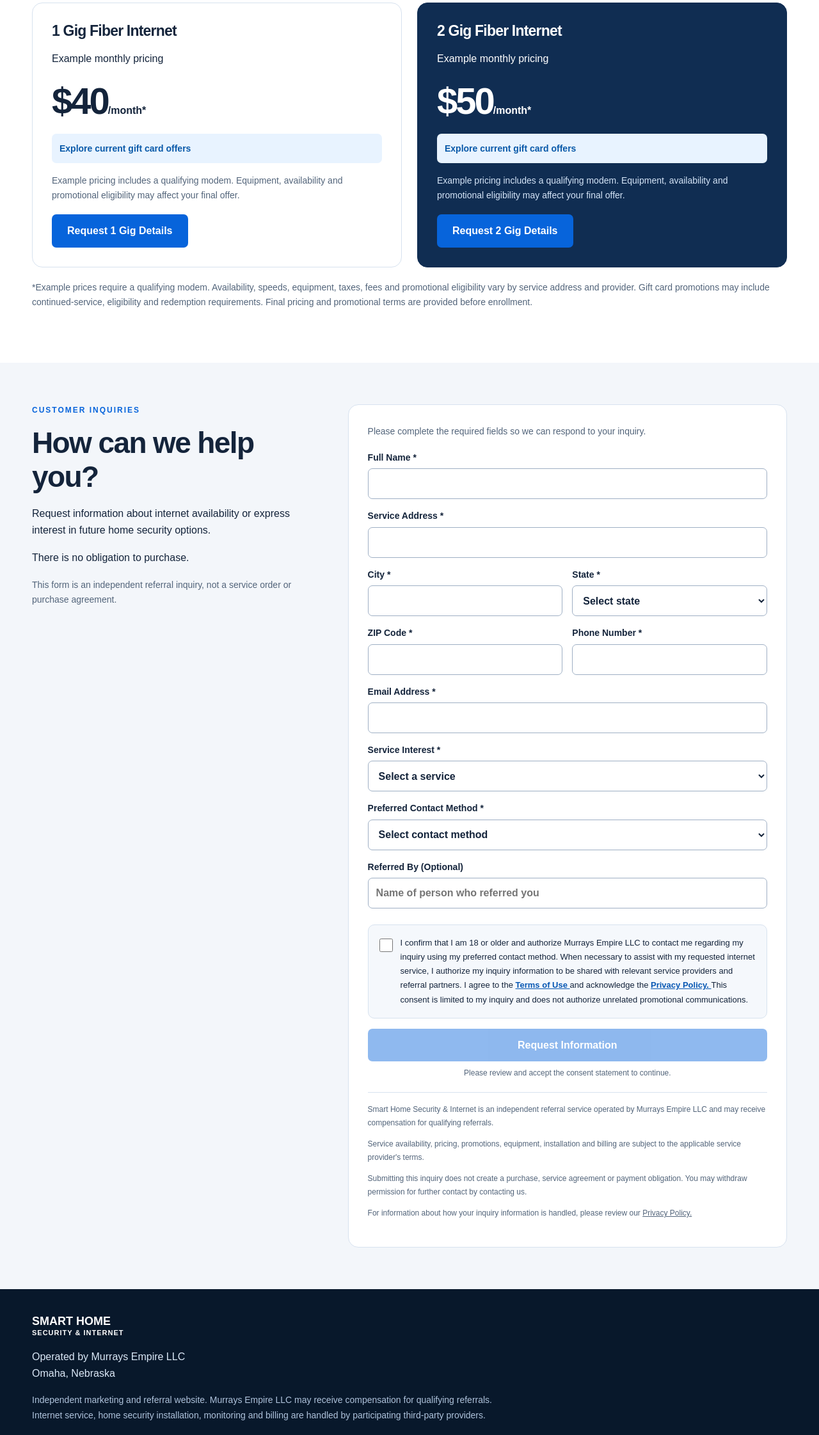
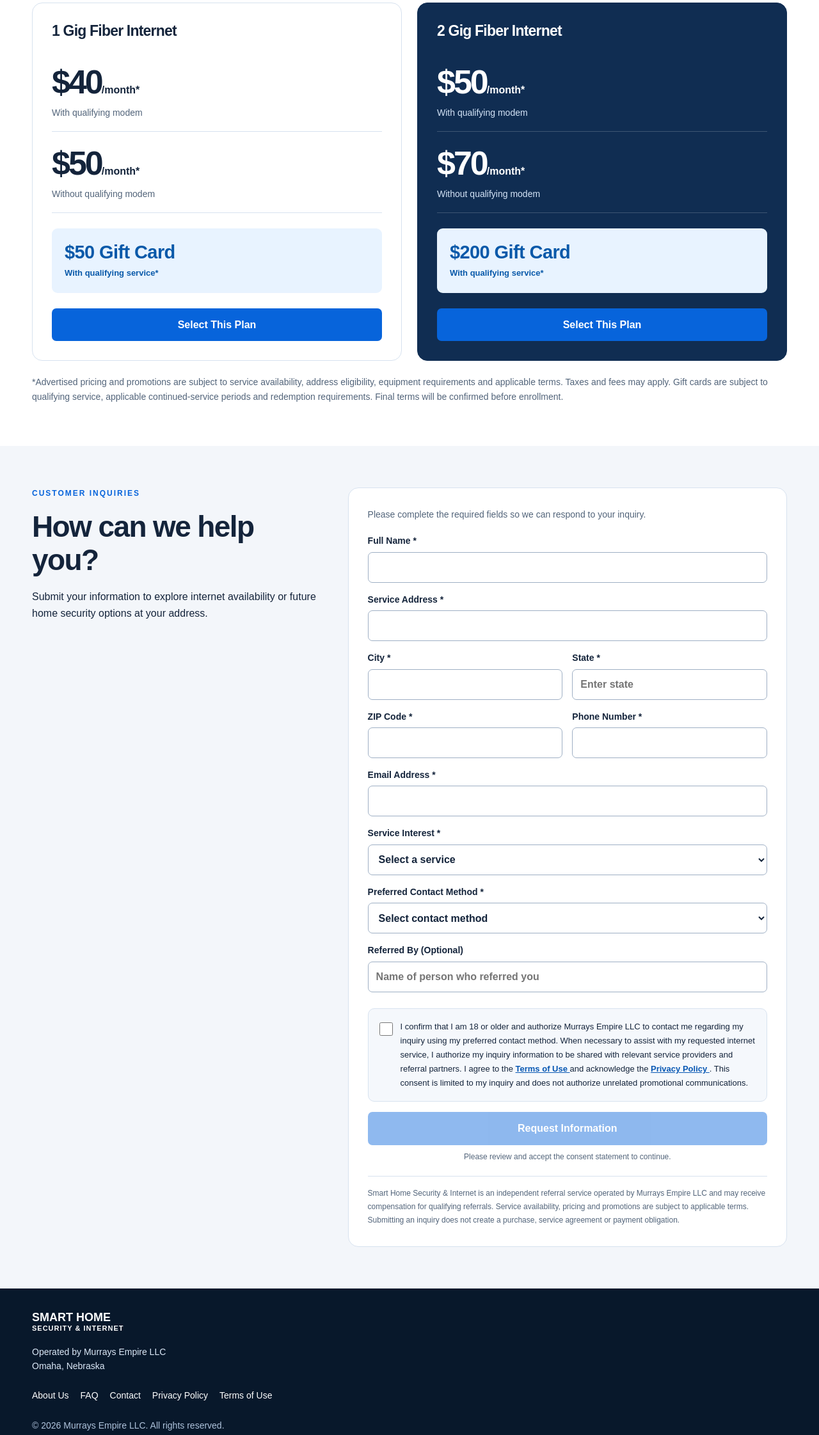
Before and after one commit to crapsedge/-smarthomesecurityomaha, a plain HTML site: page index.html in a window 1280 px wide. Shown: the part 1582-3825 px from the top of the page at 64% size. Drawn offline with Linux system fonts and the light colour scheme.

Commit message:
Update index.html

```diff
--- a/index.html
+++ b/index.html
@@ -332,7 +332,7 @@ header {
     color: #344b64;
 }
 
-/* CONTENT */
+/* MAIN CONTENT */
 
 .section {
     padding: 65px 0;
@@ -387,6 +387,13 @@ header {
     margin-bottom: 22px;
 }
 
+/* INTERNET PLAN CARDS */
+
+.plan-card {
+    display: flex;
+    flex-direction: column;
+}
+
 .featured {
     background: #102d52;
     border-color: #102d52;
@@ -397,27 +404,67 @@ header {
     color: #d5e5f8;
 }
 
+.price-row {
+    padding: 18px 0;
+    border-bottom: 1px solid var(--border);
+}
+
+.featured .price-row {
+    border-color: #ffffff30;
+}
+
 .price {
-    font-size: 58px;
+    font-size: 52px;
     line-height: 1.2;
     letter-spacing: -3px;
     font-weight: 800;
-    margin: 10px 0;
 }
 
 .price small {
     font-size: 16px;
     letter-spacing: 0;
+    font-weight: 600;
+}
+
+.price-description {
+    font-size: 14px;
+    color: var(--muted);
+    margin-top: 5px;
+}
+
+.featured .price-description {
+    color: #d5e5f8;
 }
 
 .reward {
     background: #e8f3ff;
     color: #0959a9;
-    font-size: 14px;
-    font-weight: 700;
-    padding: 12px;
-    border-radius: 7px;
-    margin: 16px 0;
+    padding: 20px;
+    border-radius: 9px;
+    margin: 24px 0;
+}
+
+.reward-amount {
+    font-size: 29px;
+    font-weight: 800;
+    letter-spacing: -0.6px;
+    line-height: 1.2;
+}
+
+.reward-description {
+    font-size: 13px;
+    font-weight: 600;
+    margin-top: 5px;
+}
+
+.plan-card .button {
+    width: 100%;
+    margin-top: auto;
+}
+
+.plan-disclaimer {
+    margin-top: 22px;
+    margin-bottom: 0;
 }
 
 /* CUSTOMER FORM */
@@ -521,6 +568,10 @@ summary:focus-visible {
     font-weight: 600;
 }
 
+.form-status:empty {
+    display: none;
+}
+
 .legal-disclosure {
     border-top: 1px solid var(--border);
     margin-top: 20px;
@@ -531,7 +582,7 @@ summary:focus-visible {
 }
 
 .legal-disclosure p {
-    margin-bottom: 12px;
+    margin: 0;
 }
 
 /* POP-UP WINDOWS */
@@ -626,7 +677,7 @@ dialog::backdrop {
 footer {
     background: var(--navy);
     color: #dce9f8;
-    padding: 40px 0;
+    padding: 35px 0;
 }
 
 .footer-brand {
@@ -645,6 +696,13 @@ footer {
 footer .fine {
     color: #afc3dc;
     max-width: 760px;
+    margin-bottom: 0;
+}
+
+.footer-ownership {
+    font-size: 14px;
+    margin-top: 18px;
+    margin-bottom: 0;
 }
 
 .footer-links {
@@ -754,7 +812,7 @@ footer .fine {
     }
 
     .price {
-        font-size: 48px;
+        font-size: 46px;
     }
 
     .identity-bar {
@@ -768,9 +826,18 @@ footer .fine {
     .consent-box {
         padding: 14px;
     }
+
+    .reward-amount {
+        font-size: 26px;
+    }
+
+    .footer-links {
+        gap: 12px 18px;
+    }
 }
 
 @media (prefers-reduced-motion: reduce) {
+
     html {
         scroll-behavior: auto;
     }
@@ -780,6 +847,8 @@ footer .fine {
 </head>
 
 <body>
+
+<!-- HEADER -->
 
 <header>
 
@@ -1116,7 +1185,9 @@ footer .fine {
 
             <div class="grid-two">
 
-                <article class="card">
+                <!-- 1 GIG PLAN -->
+
+                <article class="card plan-card">
 
                     <h3>
 
@@ -1124,44 +1195,68 @@ footer .fine {
 
                     </h3>
 
-                    <p>
-
-                        Example monthly pricing
-
-                    </p>
-
-                    <div class="price">
-
-                        $40<small>/month*</small>
+                    <div class="price-row">
+
+                        <div class="price">
+
+                            $40<small>/month*</small>
+
+                        </div>
+
+                        <div class="price-description">
+
+                            With qualifying modem
+
+                        </div>
 
                     </div>
 
+                    <div class="price-row">
+
+                        <div class="price">
+
+                            $50<small>/month*</small>
+
+                        </div>
+
+                        <div class="price-description">
+
+                            Without qualifying modem
+
+                        </div>
+
+                    </div>
+
                     <div class="reward">
 
-                        Explore current gift card offers
+                        <div class="reward-amount">
+
+                            $50 Gift Card
+
+                        </div>
+
+                        <div class="reward-description">
+
+                            With qualifying service*
+
+                        </div>
 
                     </div>
-
-                    <p class="fine">
-
-                        Example pricing includes a qualifying
-                        modem. Equipment, availability and
-                        promotional eligibility may affect
-                        your final offer.
-
-                    </p>
 
                     <a class="button select-plan"
                        href="#request"
-                       data-plan="1 Gig">
-
-                        Request 1 Gig Details
+                       data-plan="1 Gig"
+                       aria-label="Select 1 Gig Fiber Internet">
+
+                        Select This Plan
 
                     </a>
 
                 </article>
 
-                <article class="card featured">
+                <!-- 2 GIG PLAN -->
+
+                <article class="card plan-card featured">
 
                     <h3>
 
@@ -1169,38 +1264,60 @@ footer .fine {
 
                     </h3>
 
-                    <p>
-
-                        Example monthly pricing
-
-                    </p>
-
-                    <div class="price">
-
-                        $50<small>/month*</small>
+                    <div class="price-row">
+
+                        <div class="price">
+
+                            $50<small>/month*</small>
+
+                        </div>
+
+                        <div class="price-description">
+
+                            With qualifying modem
+
+                        </div>
 
                     </div>
 
+                    <div class="price-row">
+
+                        <div class="price">
+
+                            $70<small>/month*</small>
+
+                        </div>
+
+                        <div class="price-description">
+
+                            Without qualifying modem
+
+                        </div>
+
+                    </div>
+
                     <div class="reward">
 
-                        Explore current gift card offers
+                        <div class="reward-amount">
+
+                            $200 Gift Card
+
+                        </div>
+
+                        <div class="reward-description">
+
+                            With qualifying service*
+
+                        </div>
 
                     </div>
-
-                    <p class="fine">
-
-                        Example pricing includes a qualifying
-                        modem. Equipment, availability and
-                        promotional eligibility may affect
-                        your final offer.
-
-                    </p>
 
                     <a class="button select-plan"
                        href="#request"
-                       data-plan="2 Gig">
-
-                        Request 2 Gig Details
+                       data-plan="2 Gig"
+                       aria-label="Select 2 Gig Fiber Internet">
+
+                        Select This Plan
 
                     </a>
 
@@ -1208,17 +1325,16 @@ footer .fine {
 
             </div>
 
-            <p class="fine"
-               style="margin-top:20px;">
-
-                *Example prices require a qualifying modem.
-                Availability, speeds, equipment, taxes, fees
-                and promotional eligibility vary by service
-                address and provider. Gift card promotions
-                may include continued-service, eligibility
-                and redemption requirements. Final pricing
-                and promotional terms are provided before
-                enrollment.
+            <p class="fine plan-disclaimer">
+
+                *Advertised pricing and promotions are subject
+                to service availability, address eligibility,
+                equipment requirements and applicable terms.
+                Taxes and fees may apply. Gift cards are
+                subject to qualifying service, applicable
+                continued-service periods and redemption
+                requirements. Final terms will be confirmed
+                before enrollment.
 
             </p>
 
@@ -1249,23 +1365,9 @@ footer .fine {
 
                 <p>
 
-                    Request information about internet
-                    availability or express interest
-                    in future home security options.
-
-                </p>
-
-                <p>
-
-                    There is no obligation to purchase.
-
-                </p>
-
-                <p class="fine">
-
-                    This form is an independent referral
-                    inquiry, not a service order or
-                    purchase agreement.
+                    Submit your information to explore
+                    internet availability or future
+                    home security options at your address.
 
                 </p>
 
@@ -1352,22 +1454,19 @@ footer .fine {
 
                     </label>
 
+                    <!-- MANUAL STATE ENTRY -->
+
                     <label>
 
                         State *
 
-                        <select name="state"
-                                required>
-
-                            <option value="">
-                                Select state
-                            </option>
-
-                            <option value="Nebraska">
-                                Nebraska
-                            </option>
-
-                        </select>
+                        <input type="text"
+                               name="state"
+                               autocomplete="address-level1"
+                               autocapitalize="words"
+                               maxlength="50"
+                               placeholder="Enter state"
+                               required>
 
                     </label>
 
@@ -1545,9 +1644,9 @@ footer .fine {
                            target="_blank"
                            rel="noopener">
 
-                            Privacy Policy.
-
-                        </a>
+                            Privacy Policy
+
+                        </a>.
 
                         This consent is limited to my
                         inquiry and does not authorize
@@ -1581,7 +1680,7 @@ footer .fine {
 
                 </div>
 
-                <!-- REFERRAL AND LEGAL DISCLOSURES -->
+                <!-- CONCISE LEGAL DISCLOSURE -->
 
                 <div class="legal-disclosure">
 
@@ -1589,42 +1688,13 @@ footer .fine {
 
                         Smart Home Security & Internet is
                         an independent referral service
-                        operated by Murrays Empire LLC
-                        and may receive compensation for
-                        qualifying referrals.
-
-                    </p>
-
-                    <p>
-
-                        Service availability, pricing,
-                        promotions, equipment, installation
-                        and billing are subject to the
-                        applicable service provider's terms.
-
-                    </p>
-
-                    <p>
-
-                        Submitting this inquiry does not
-                        create a purchase, service agreement
-                        or payment obligation. You may
-                        withdraw permission for further
-                        contact by contacting us.
-
-                    </p>
-
-                    <p>
-
-                        For information about how your
-                        inquiry information is handled,
-                        please review our
-
-                        <a href="privacy-policy.html">
-
-                            Privacy Policy.
-
-                        </a>
+                        operated by Murrays Empire LLC and
+                        may receive compensation for qualifying
+                        referrals. Service availability,
+                        pricing and promotions are subject
+                        to applicable terms. Submitting an
+                        inquiry does not create a purchase,
+                        service agreement or payment obligation.
 
                     </p>
 
@@ -1645,7 +1715,7 @@ footer .fine {
 
 </main>
 
-<!-- FOOTER -->
+<!-- CLEAN FOOTER -->
 
 <footer>
 
@@ -1659,24 +1729,13 @@ footer .fine {
 
         </div>
 
-        <p style="margin-top:18px;">
+        <p class="footer-ownership">
 
             Operated by Murrays Empire LLC
 
             <br>
 
             Omaha, Nebraska
-
-        </p>
-
-        <p class="fine">
-
-            Independent marketing and referral website.
-            Murrays Empire LLC may receive compensation
-            for qualifying referrals. Internet service,
-            home security installation, monitoring and
-            billing are handled by participating
-            third-party providers.
 
         </p>
 
@@ -1881,17 +1940,85 @@ footer .fine {
 
             <summary>
 
-                When would I receive a promotional gift card?
+                Do you offer internet in other states?
 
             </summary>
 
             <p>
 
-                Gift card timing depends on the
-                applicable promotion, eligibility
-                requirements, service period and
-                redemption instructions. These details
-                can be reviewed before enrollment.
+                Internet options may be available
+                outside Nebraska. Submit your service
+                address and state so we can review
+                available options in your area.
+
+            </p>
+
+        </details>
+
+        <details>
+
+            <summary>
+
+                How much does internet cost?
+
+            </summary>
+
+            <p>
+
+                The advertised 1 Gig plan is $40 per
+                month with a qualifying modem or $50
+                per month without one.
+
+                The advertised 2 Gig plan is $50 per
+                month with a qualifying modem or $70
+                per month without one.
+
+                Availability and final pricing depend
+                on your address, equipment and applicable
+                service terms.
+
+            </p>
+
+        </details>
+
+        <details>
+
+            <summary>
+
+                What gift card promotions are available?
+
+            </summary>
+
+            <p>
+
+                The advertised 1 Gig promotion includes
+                a $50 gift card with qualifying service.
+
+                The advertised 2 Gig promotion includes
+                a $200 gift card with qualifying service.
+
+                Promotional eligibility, service-period
+                requirements and redemption terms apply.
+
+            </p>
+
+        </details>
+
+        <details>
+
+            <summary>
+
+                When would I receive my gift card?
+
+            </summary>
+
+            <p>
+
+                Gift card timing depends on the applicable
+                promotion, eligibility requirements,
+                qualifying service period and redemption
+                instructions. These terms will be
+                confirmed before enrollment.
 
             </p>
 
@@ -1992,9 +2119,9 @@ footer .fine {
 
                 <a href="privacy-policy.html">
 
-                    Privacy Policy.
-
-                </a>
+                    Privacy Policy
+
+                </a>.
 
             </p>
 
@@ -2015,9 +2142,9 @@ footer .fine {
 
                 <a href="contact.html">
 
-                    Contact page.
-
-                </a>
+                    Contact page
+
+                </a>.
 
             </p>
 
@@ -2314,7 +2441,7 @@ customerConsent.addEventListener(
     }
 );
 
-// SERVICE SELECTION
+// AUTOMATIC PLAN SELECTION
 
 document
     .querySelectorAll(".select-plan")
```
